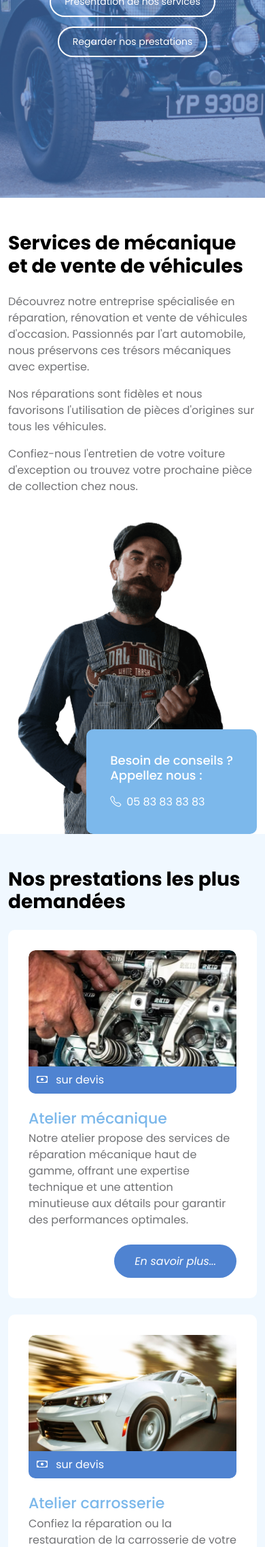
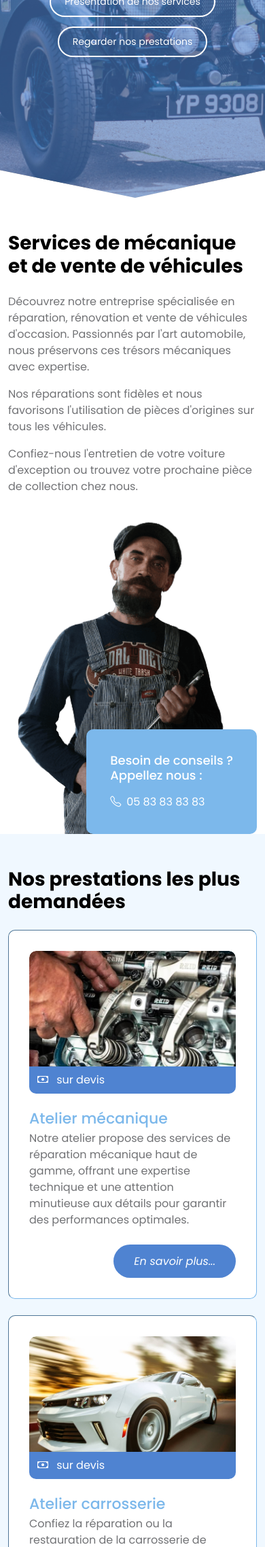
Before and after one commit to vcedricc/Garage-Parrot, a PHP site: page / in a window 390 px wide. Shown: the part 440-2716 px from the top of the page at 68% size. Run offline with PHP 8.4, Linux system fonts and the light colour scheme; data comes from the database, SQL or seed files in the repository.

Commit message:
Update UX/UI

```diff
--- a/templates/css/style.css
+++ b/templates/css/style.css
@@ -824,6 +824,7 @@ strong {
     padding-top: 100px;
     padding-bottom: 100px;
     min-height: 680px;
+    clip-path: polygon(50% 0%, 100% 0, 100% 94%, 51% 100%, 0 94%, 0 0);
 }
 
 .hero-section .container {
@@ -1000,6 +1001,14 @@ strong {
     overflow: hidden;
     margin-bottom: 24px;
     padding: 30px;
+    border: 0.5px;
+    border-style: inset;
+    border-color: var(--custom-btn-bg-hover-color);
+    transition: all 0.3s;
+}
+
+.services-thumb:hover {
+    scale: 1.2;
 }
 
 .services-thumb.section-bg {
@@ -1612,9 +1621,6 @@ strong {
         font-size: 14px;
         padding: 10px 20px;
     }
-    .hero-section svg {
-        bottom: 0;
-    }
     .team-info::before {
         border-top: 0;
         border-bottom: 20px solid var(--white-color);
```
